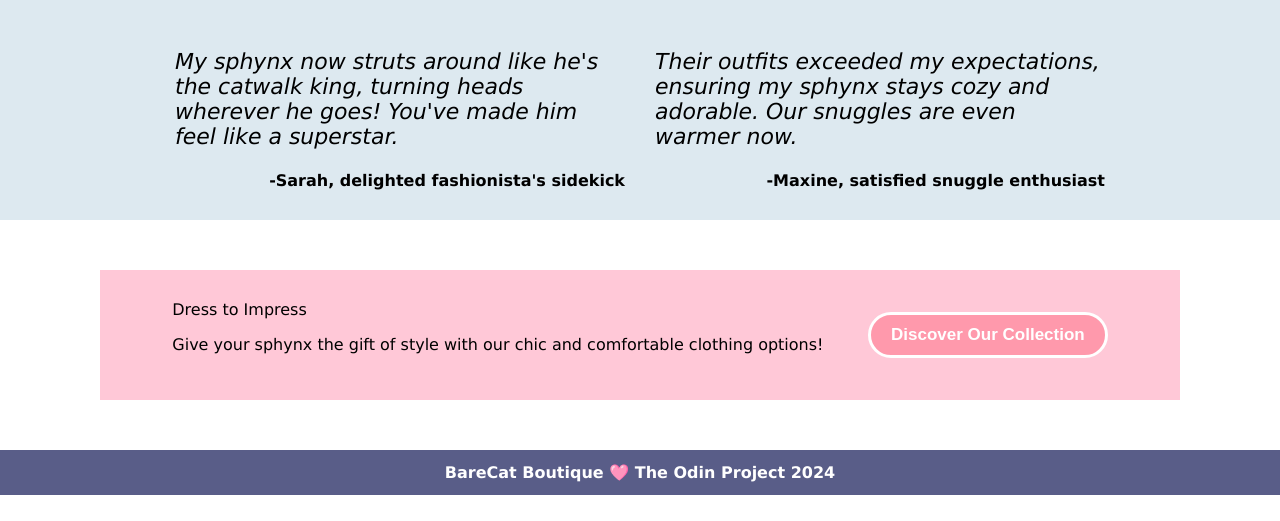
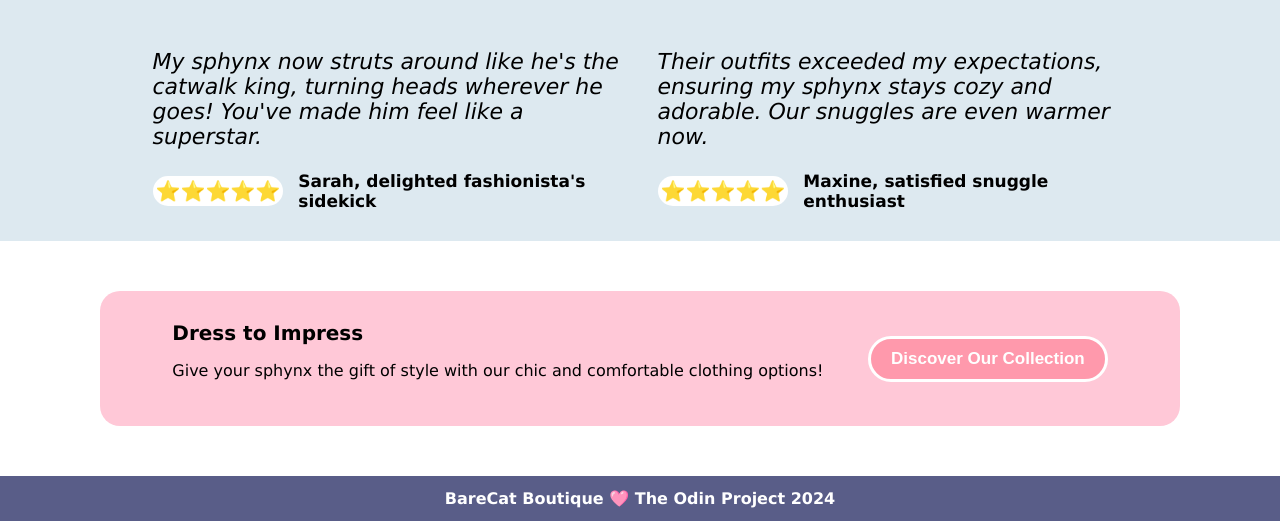
Before and after one commit to pilzpuffer/landing-page, a plain HTML site: page index.html in a window 1280 px wide. Shown: the part 746-1267 px from the top of the page. Before the commit the page ends 1241 px from the top, so only its background shows below. Drawn offline with Linux system fonts and the light colour scheme.

Commit message:
Adjust reviews

```diff
--- a/index.html
+++ b/index.html
@@ -68,12 +68,12 @@
         <div class="review-section">
             <div class="review">
                 <p>My sphynx now struts around like he's the catwalk king, turning heads wherever he goes! You've made him feel like a superstar.</p>
-                <div class="customer">-Sarah, delighted fashionista's sidekick</div>
+                <div class="customer"><div class="rating">⭐⭐⭐⭐⭐</div><div class="title">Sarah, delighted fashionista's sidekick</div></div>
             </div>
 
             <div class="review">
                 <p>Their outfits exceeded my expectations, ensuring my sphynx stays cozy and adorable. Our snuggles are even warmer now. </p>
-                <div class="customer">-Maxine, satisfied snuggle enthusiast</div>
+                <div class="customer"><div class="rating">⭐⭐⭐⭐⭐</div><div class="title">Maxine, satisfied snuggle enthusiast</div></div>
             </div>
         </div>
 
--- a/style.css
+++ b/style.css
@@ -144,12 +144,12 @@ ul {
     padding: 30px 75px;
     display: flex;
     justify-content: center;
-    gap: 30px;
+    gap: 35px;
     flex-wrap: wrap;
 }
 
 .review {
-    width: 450px;
+    width: 470px;
     display: flex;
     flex-direction: column;
     justify-content: center;
@@ -161,8 +161,21 @@ ul {
 }
 
 .customer {
+    display: flex;
+    align-items: center;
+    gap: 15px;
+}
+
+.rating {
+    font-size: 20px;
+    background-color: white;
+    border-radius: 30px;
+    padding: 3px;
+}
+
+.title {
     font-weight: bold;
-    text-align: end;
+    font-size: 17px;
 }
 
 .action {
@@ -172,6 +185,12 @@ ul {
     background-color: rgb(255, 200, 215);
     margin: 50px 100px;
     padding: 30px 50px;
+    border-radius: 20px;
+}
+
+.action-title {
+    font-weight: bold;
+    font-size: 20px;
 }
 
 .content {
```
